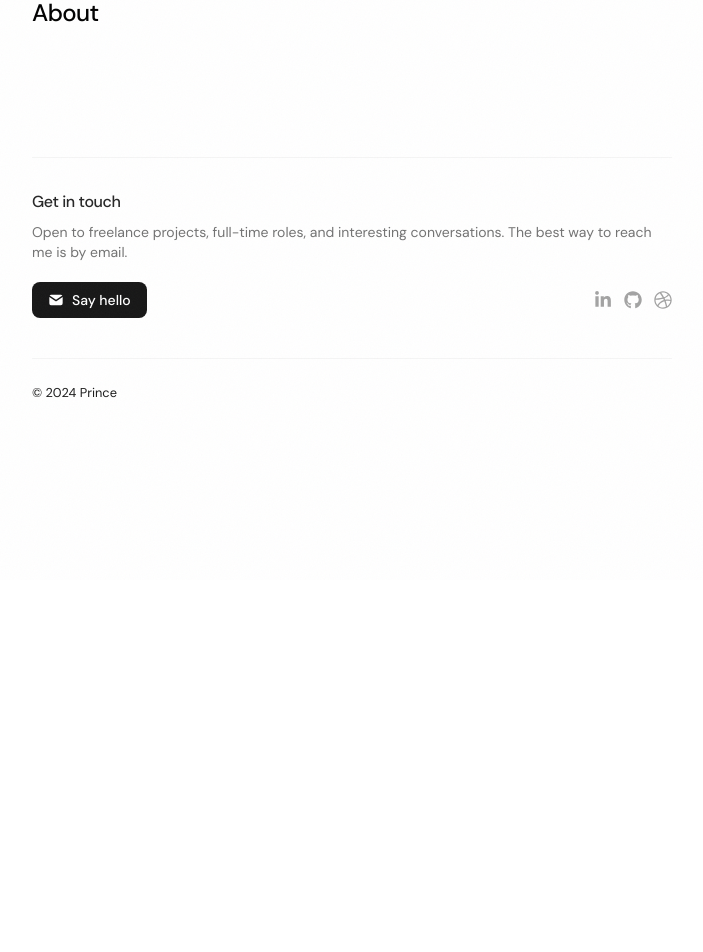
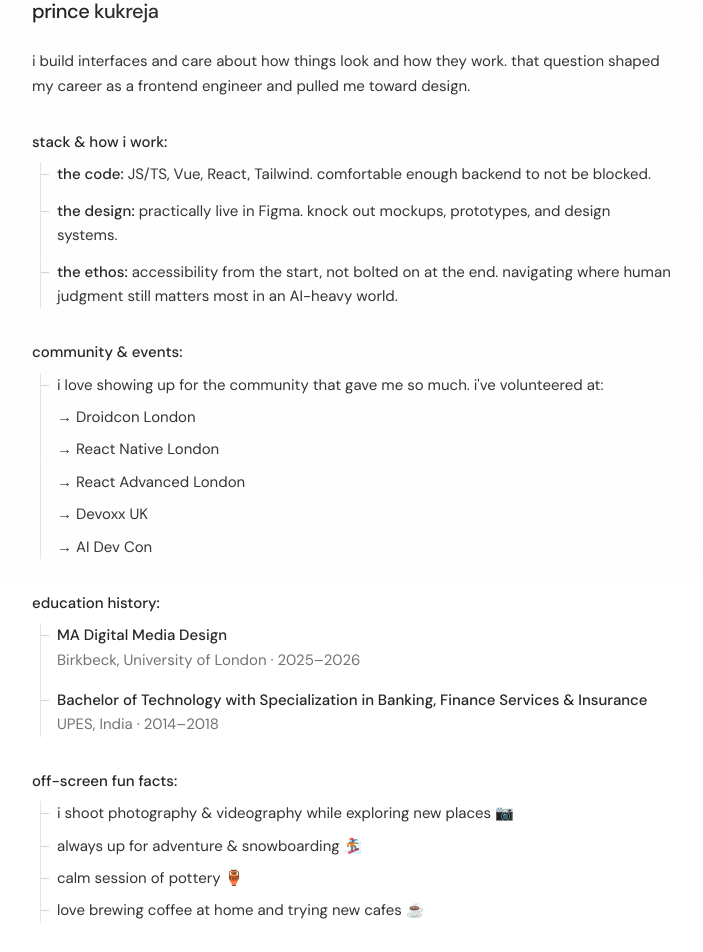
Before and after one commit to princek64/my-portfolio, a Next.js app: page /about in a window 1280 px wide. Shown: the part 220-1172 px from the top of the page, without its empty margins (288-991 px from the left). Before the commit the page ends 830 px from the top, so only its background shows below. Built offline with nearby package versions, Linux system fonts and the light colour scheme.

Commit message:
feat: update home page bio - add about page

```diff
--- a/app/about/page.tsx
+++ b/app/about/page.tsx
@@ -8,10 +8,87 @@ export const metadata: Metadata = {
 
 export default function About() {
   return (
-        <section>
-            <h1 className="mb-8 text-2xl font-medium tracking-tight">About</h1>
-            <div className="space-y-6">
+    <section className="animate-page-enter">
+      <h1 className="mb-6 text-xl font-medium tracking-tight gradient-text">
+        prince kukreja
+      </h1>
 
+      <div className="prose prose-neutral dark:prose-invert mb-8 text-[15px] leading-relaxed">
+        <p>
+          i build interfaces and care about how things look and how they work. that question shaped my career as a frontend engineer and pulled me toward design.
+        </p>
+
+        <p className="mt-8 mb-2 font-medium text-neutral-800 dark:text-neutral-200">
+          stack & how i work:
+        </p>
+        <ul className="list-none pl-0 space-y-3 m-0 border-l border-neutral-200 dark:border-neutral-800 ml-2">
+          <li className="pl-4 relative before:content-[''] before:absolute before:w-2 before:h-px before:bg-neutral-300 dark:before:bg-neutral-700 before:left-0 before:top-3">
+            <span className="font-medium text-neutral-800 dark:text-neutral-200">the code:</span> JS/TS, Vue, React, Tailwind. comfortable enough backend to not be blocked.
+          </li>
+          <li className="pl-4 relative before:content-[''] before:absolute before:w-2 before:h-px before:bg-neutral-300 dark:before:bg-neutral-700 before:left-0 before:top-3">
+            <span className="font-medium text-neutral-800 dark:text-neutral-200">the design:</span> practically live in Figma. knock out mockups, prototypes, and design systems.
+          </li>
+          <li className="pl-4 relative before:content-[''] before:absolute before:w-2 before:h-px before:bg-neutral-300 dark:before:bg-neutral-700 before:left-0 before:top-3">
+            <span className="font-medium text-neutral-800 dark:text-neutral-200">the ethos:</span> accessibility from the start, not bolted on at the end. navigating where human judgment still matters most in an AI-heavy world.
+          </li>
+        </ul>
+
+        <p className="mt-8 mb-2 font-medium text-neutral-800 dark:text-neutral-200">
+          community & events:
+        </p>
+        <ul className="list-none pl-0 space-y-2 m-0 border-l border-neutral-200 dark:border-neutral-800 ml-2">
+          <li className="pl-4 relative before:content-[''] before:absolute before:w-2 before:h-px before:bg-neutral-300 dark:before:bg-neutral-700 before:left-0 before:top-3">
+            i love showing up for the community that gave me so much. i've volunteered at:
+          </li>
+          <li className="pl-4 mt-2">
+            → Droidcon London
+          </li>
+          <li className="pl-4">
+            → React Native London
+          </li>
+          <li className="pl-4">
+            → React Advanced London
+          </li>
+          <li className="pl-4">
+            → Devoxx UK
+          </li>
+          <li className="pl-4">
+            → AI Dev Con
+          </li>
+        </ul>
+
+        <p className="mt-8 mb-2 font-medium text-neutral-800 dark:text-neutral-200">
+          education history:
+        </p>
+        <ul className="list-none pl-0 space-y-4 m-0 border-l border-neutral-200 dark:border-neutral-800 ml-2">
+          <li className="pl-4 relative before:content-[''] before:absolute before:w-2 before:h-px before:bg-neutral-300 dark:before:bg-neutral-700 before:left-0 before:top-3">
+            <span className="font-medium text-neutral-800 dark:text-neutral-200">MA Digital Media Design</span><br />
+            <span className="text-neutral-500 dark:text-neutral-400">Birkbeck, University of London · 2025–2026</span>
+          </li>
+          <li className="pl-4 relative before:content-[''] before:absolute before:w-2 before:h-px before:bg-neutral-300 dark:before:bg-neutral-700 before:left-0 before:top-3">
+            <span className="font-medium text-neutral-800 dark:text-neutral-200">Bachelor of Technology with Specialization in Banking, Finance Services & Insurance</span><br />
+
+            <span className="text-neutral-500 dark:text-neutral-400">UPES, India · 2014–2018</span>
+          </li>
+        </ul>
+
+        <p className="mt-8 mb-2 font-medium text-neutral-800 dark:text-neutral-200">
+          off-screen fun facts:
+        </p>
+        <ul className="list-none pl-0 space-y-2 m-0 border-l border-neutral-200 dark:border-neutral-800 ml-2">
+          <li className="pl-4 relative before:content-[''] before:absolute before:w-2 before:h-px before:bg-neutral-300 dark:before:bg-neutral-700 before:left-0 before:top-3">
+            i shoot photography & videography while exploring new places 📷
+          </li>
+          <li className="pl-4 relative before:content-[''] before:absolute before:w-2 before:h-px before:bg-neutral-300 dark:before:bg-neutral-700 before:left-0 before:top-3">
+            always up for adventure & snowboarding 🏂
+          </li>
+          <li className="pl-4 relative before:content-[''] before:absolute before:w-2 before:h-px before:bg-neutral-300 dark:before:bg-neutral-700 before:left-0 before:top-3">
+            calm session of pottery 🏺
+          </li>
+          <li className="pl-4 relative before:content-[''] before:absolute before:w-2 before:h-px before:bg-neutral-300 dark:before:bg-neutral-700 before:left-0 before:top-3">
+            love brewing coffee at home and trying new cafes ☕
+          </li>
+        </ul>
       </div>
     </section>
   );
--- a/app/components/nav.tsx
+++ b/app/components/nav.tsx
@@ -7,7 +7,7 @@ import { metaData } from "../config";
 import { PixelPrinceMark } from "./PixelPrinceMark";
 
 const navItems = {
-  // "/about": { name: "About" },
+  "/about": { name: "About" },
   "/projects": { name: "Projects" },
   "/design": { name: "Design" },
   "/blog": { name: "Blog" },
--- a/app/page.tsx
+++ b/app/page.tsx
@@ -23,20 +23,41 @@ export default function Page() {
         <span>Open to new roles</span>
       </div>
 
-      <h1 className="mb-8 text-xl font-medium tracking-tight gradient-text">
-        Designer who codes, or developer who designs, depending on the day.
+      <h1 className="mb-6 text-xl font-medium tracking-tight gradient-text">
+        hi, i'm prince.
       </h1>
 
-      <div className="prose prose-neutral dark:prose-invert">
+
+      <div className="prose prose-neutral dark:prose-invert mb-8 text-[15px] leading-relaxed">
         <p>
-          Six years in frontend engineering, currently finishing an MA in Digital Media Design at Birkbeck. I care about how things look and how they work, in equal measure.
+          i'm a frontend engineer and digital designer based in 📍 London. <br />
+          i care about how things look and how they work, in equal measure.
         </p>
-        <p>
-          Looking for roles where design and engineering overlap. Good coffee is non-negotiable.
+
+        <p className="mt-6 mb-2 font-medium text-neutral-800 dark:text-neutral-200">
+          currently:
         </p>
-        {/* <hr className="section-divider" /> */}
-        {/* <p className="flex items-center gap-2"><FiLink /><a href="https://docs.google.com/document/d/1zVr5vU1dkqRabsqREk4xeS86bGxcRPuf9drZXnPp3n0/edit?tab=t.0" target="_blank" rel="noopener noreferrer">Resume Link</a></p> */}
+        <ul className="list-none pl-0 space-y-2 m-0 border-l border-neutral-200 dark:border-neutral-800 ml-2">
+          <li className="pl-4 relative before:content-[''] before:absolute before:w-2 before:h-px before:bg-neutral-300 dark:before:bg-neutral-700 before:left-0 before:top-3">
+            finishing an MA in Digital Media Design at Birkbeck 📚
+          </li>
+          <li className="pl-4 relative before:content-[''] before:absolute before:w-2 before:h-px before:bg-neutral-300 dark:before:bg-neutral-700 before:left-0 before:top-3">
+            looking for roles where design and engineering overlap 🤝
+          </li>
+          <li className="pl-4 relative before:content-[''] before:absolute before:w-2 before:h-px before:bg-neutral-300 dark:before:bg-neutral-700 before:left-0 before:top-3">
+            drinking highly caffeinated, non-negotiable good coffee ☕
+          </li>
+        </ul>
       </div>
+
+      {/* <div className="prose prose-neutral dark:prose-invert text-[15px]">
+        <p className="flex items-center gap-2">
+          <FiLink className="text-neutral-400" />
+          <a href="https://docs.google.com/document/d/1zVr5vU1dkqRabsqREk4xeS86bGxcRPuf9drZXnPp3n0/edit?tab=t.0" target="_blank" rel="noopener noreferrer" className="decoration-neutral-300 dark:decoration-neutral-700 underline-offset-4">
+            view resume
+          </a>
+        </p>
+      </div> */}
     </section>
   );
 }
```
Lines whose indentation alone changed are shown as unchanged.
